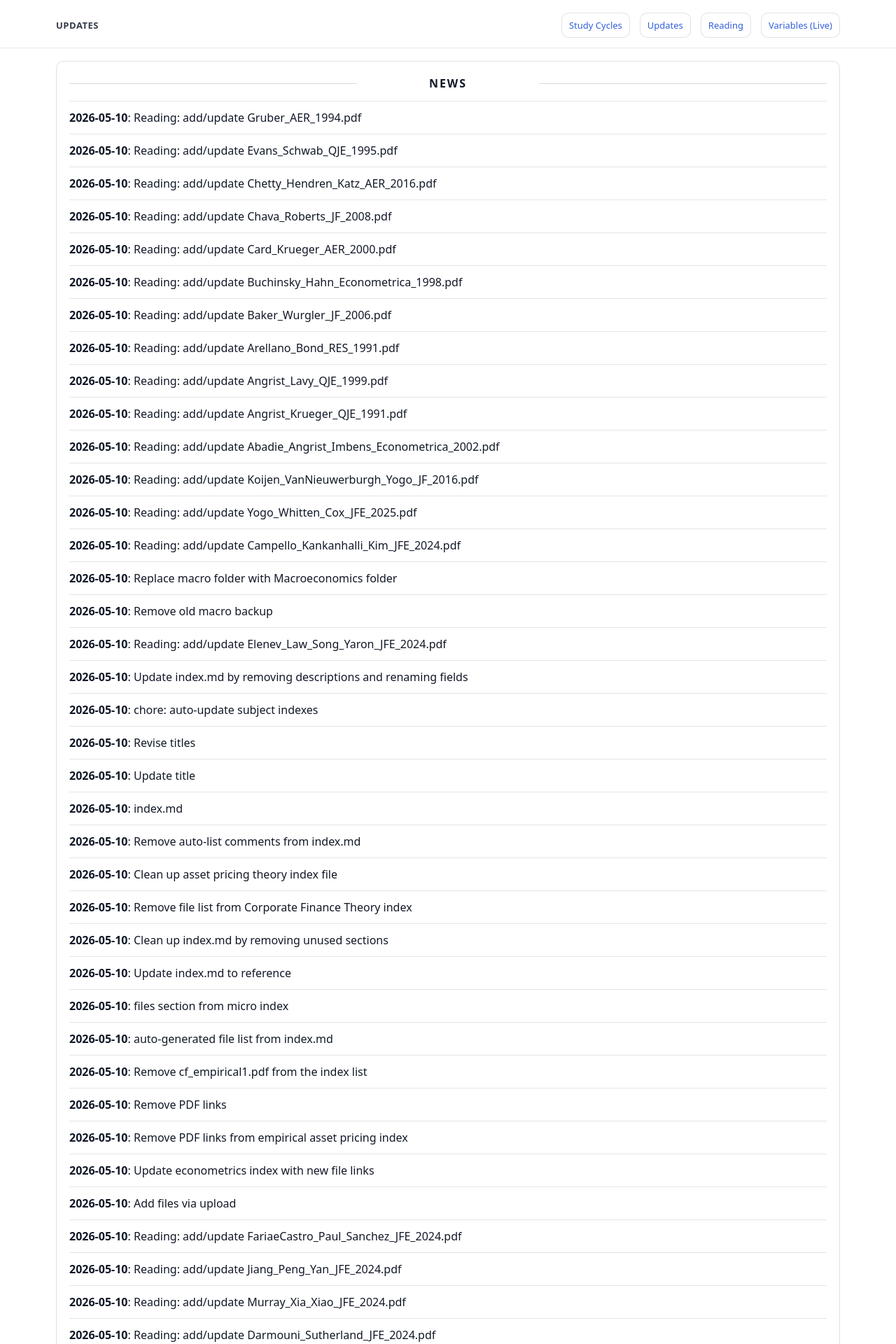
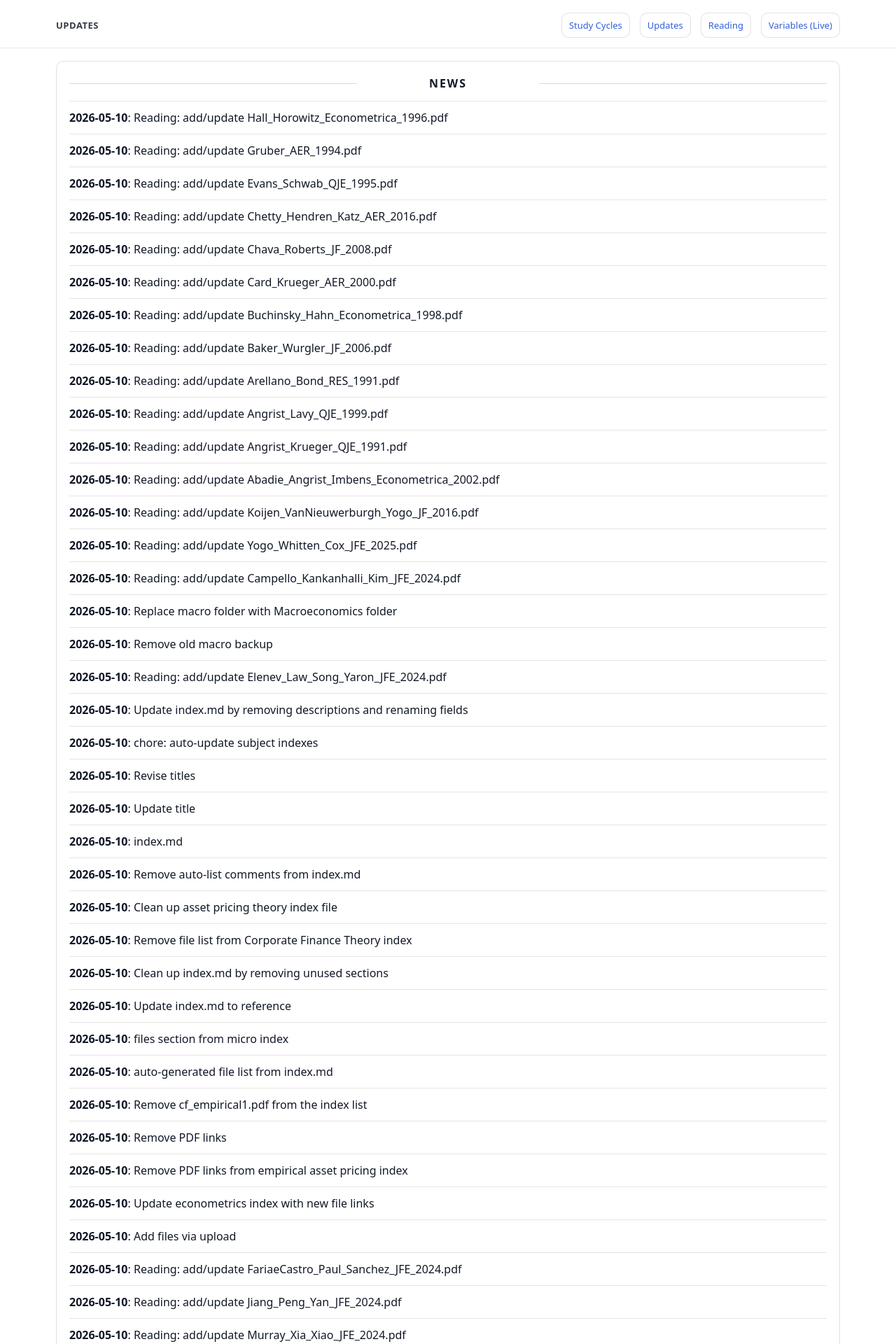
Before and after one commit to yaxinzn/study-archive, a Jekyll site: the page built from updates/index.md, in a window 1280 px wide. Shown: the top 1920 px of the page at 70% size. Built offline with Jekyll 4.4.1, drawn with Linux system fonts in a browser that asks for light colours; some of the changed text lies outside the part shown.

Commit message:
chore: update NEWS feed

```diff
--- a/_data/news.yml
+++ b/_data/news.yml
@@ -1,4 +1,7 @@
 # Auto-generated update history (sorted newest -> oldest). Do not edit manually.
+- ts: "1778413375"
+  date: "2026-05-10"
+  title: "Reading: add/update Hall_Horowitz_Econometrica_1996.pdf"
 - ts: "1778413226"
   date: "2026-05-10"
   title: "Reading: add/update Gruber_AER_1994.pdf"
```
